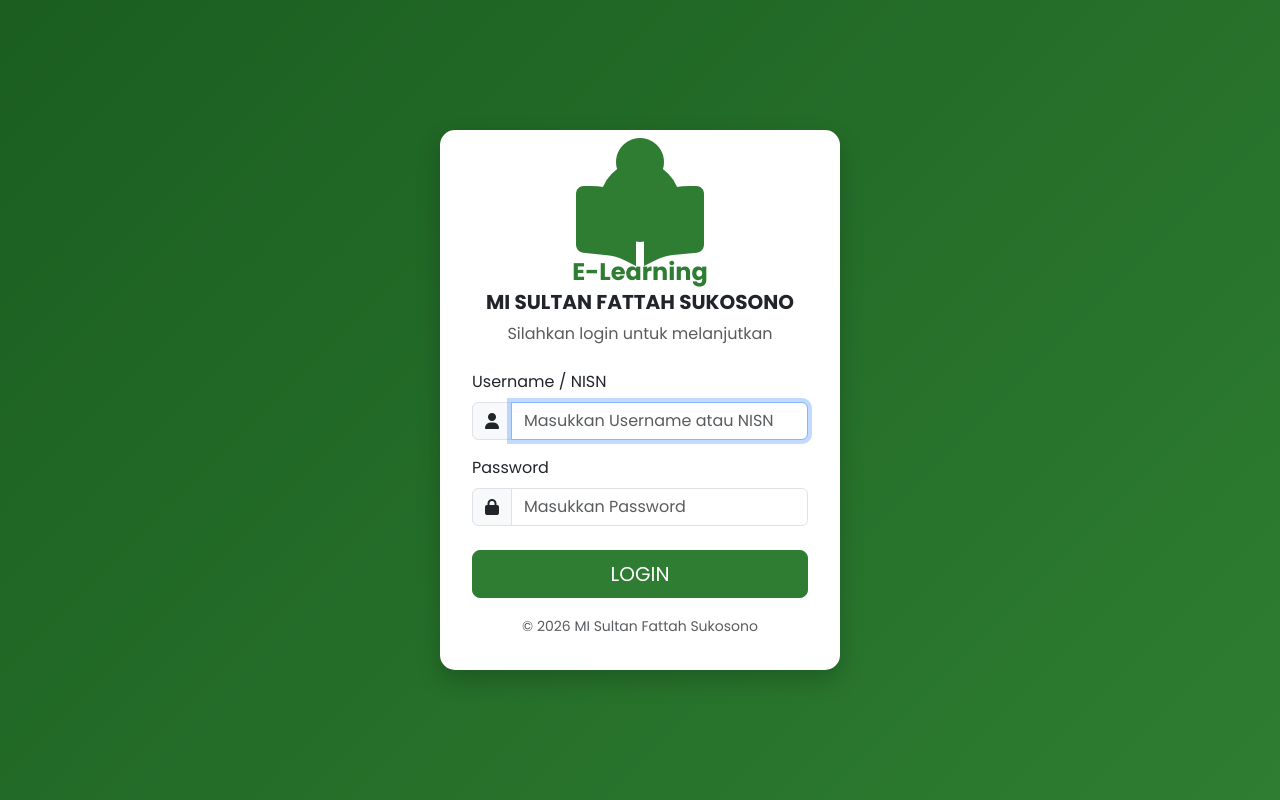
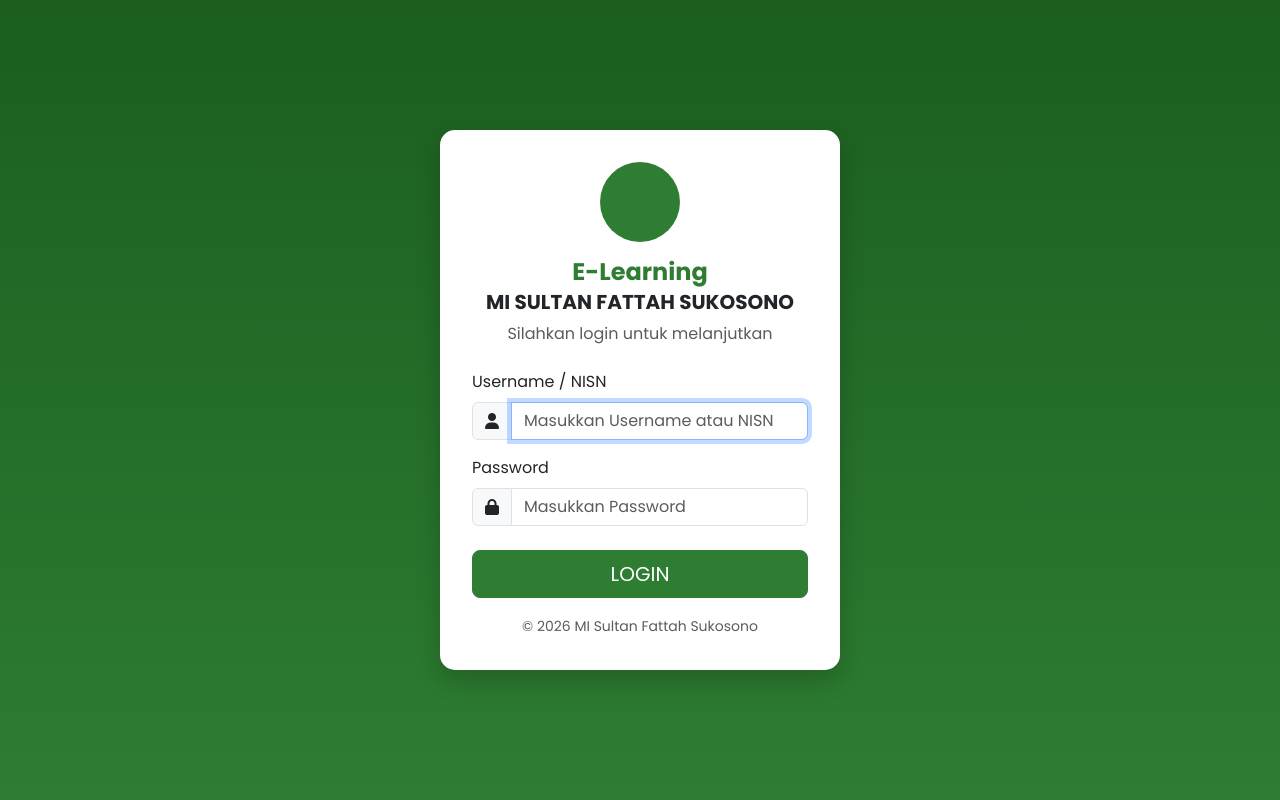
Before and after one commit to dewecorp/cbt, a PHP site: page /cbt/ in a window 1280 px wide. Run offline with PHP 8.4, Linux system fonts and the light colour scheme; data comes from the database, SQL or seed files in the repository.

Commit message:
update warna login

```diff
--- a/assets/css/style.css
+++ b/assets/css/style.css
@@ -76,7 +76,7 @@
     display: flex;
     align-items: center;
     justify-content: center;
-    background: linear-gradient(135deg, var(--kemenag-dark) 0%, var(--kemenag-green) 100%);
+    background: linear-gradient(180deg, var(--kemenag-dark) 0%, var(--kemenag-green) 100%);
 }
 
 .login-card {
@@ -98,5 +98,4 @@
     justify-content: center;
     margin: 0 auto 1.5rem;
     color: white;
-    font-size: 2rem;
 }
```
Also changed, not shown: 1 other file.
